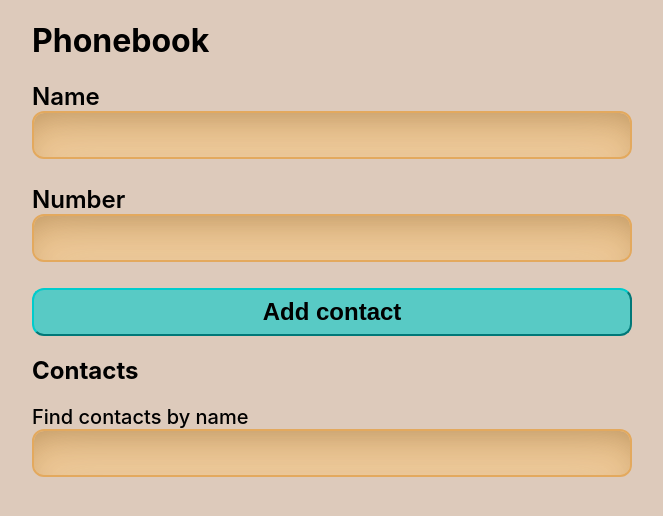
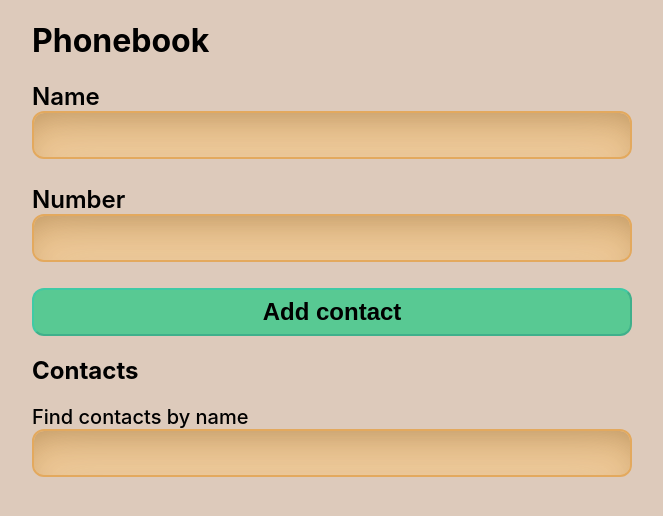
Before and after one commit to UkrainianUser/goit-react-hw-06-phonebook, a React (Create React App) app: page / in a window 1280 px wide. In both pictures the pointer is over the button "Add contact". Shown: the top 516 px of the page, without its empty margins (308-971 px from the left). Built offline with nearby package versions, Linux system fonts and the light colour scheme.

Commit message:
Update ContactForm.module.css

```diff
--- a/src/components/contactForm/ContactForm.module.css
+++ b/src/components/contactForm/ContactForm.module.css
@@ -33,5 +33,6 @@
 }
 
 .formBtn:hover {
-	background-color: rgba(0, 204, 204, 0.6);
+	background-color: rgba(0, 200, 120, 0.6);
+	border-color: rgba(0, 204, 204, 0.3);
 }
```
